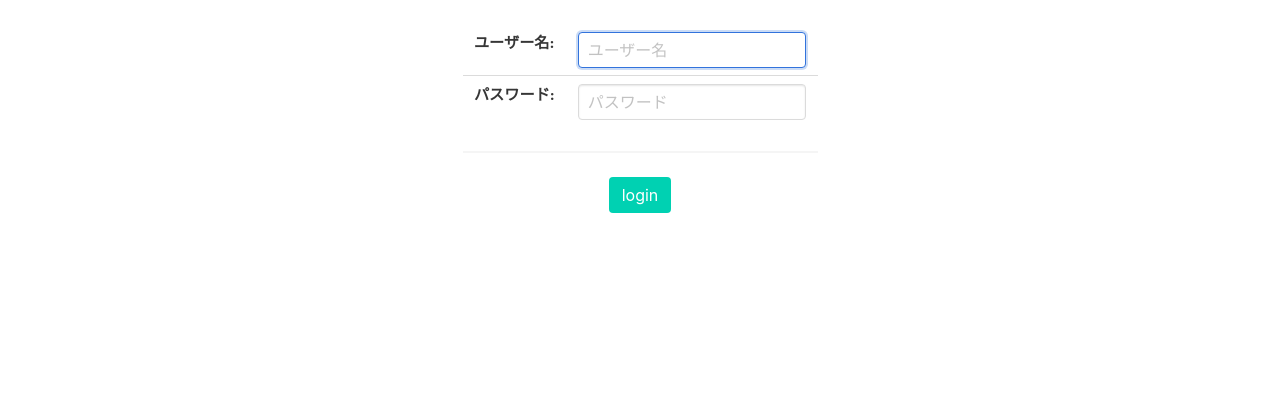
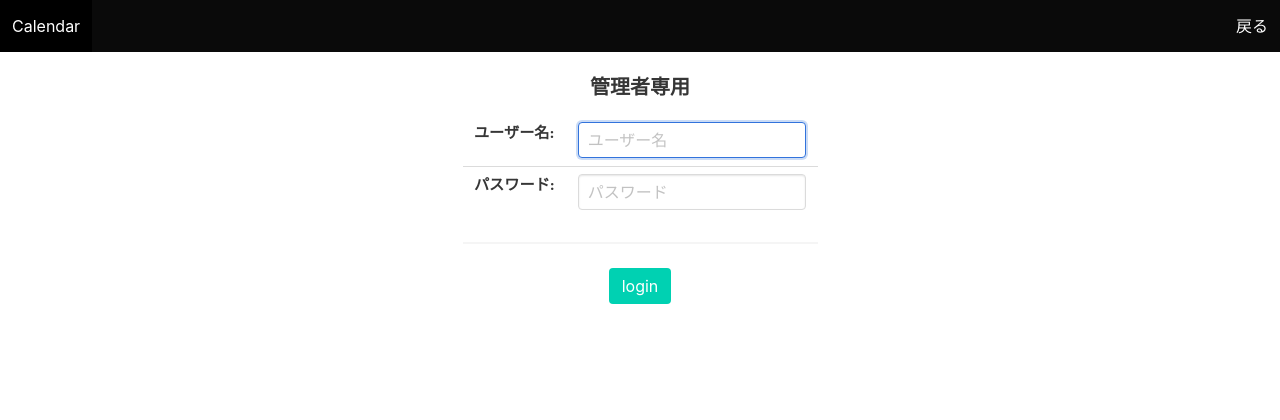
Before and after one commit to gotonorio/calendar, a Django app: page /register/ in a window 1280 px wide. Shown: the top 420 px of the page. Run offline with Django 3.2, Linux system fonts and the light colour scheme; parts of the project's set-up code (start-up, migrations or seed data) failed here and were passed over.

Commit message:
ログイン画面の修正

```diff
--- a/register/templates/register/login.html
+++ b/register/templates/register/login.html
@@ -1,9 +1,32 @@
 {% extends "base.html" %}
+
+{% block navbar %}
+<nav class="navbar is-black" role="navigation" aria-label="main navigation">
+  <div class="navbar-brand">
+    <a class="navbar-item">Calendar</a>
+    {# ハンバーガアイコンのため #}
+    <a role="button" class="navbar-burger " aria-label="menu" aria-expanded="false" data-target="navbarMainMenu">
+      <span aria-hidden="true"></span>
+      <span aria-hidden="true"></span>
+      <span aria-hidden="true"></span>
+    </a>
+  </div>
+  <div id="navbarMainMenu" class="navbar-menu">
+    <div class="navbar-start">
+    </div>
+    <div class="navbar-end">
+    <a class="navbar-item" href="{% url 'mcal:calendar' %}">戻る</a>
+    </div>
+  </div>
+
+</nav>
+{% endblock navbar %}
 
 {% block content %}
 <div class="ss_container is-fluid ">
   <br>
   <div class="content has-text-centered">
+    <h4>管理者専用</h4>
     <form method='post' action="">
       {% csrf_token %}
       <table class="table" >
```
